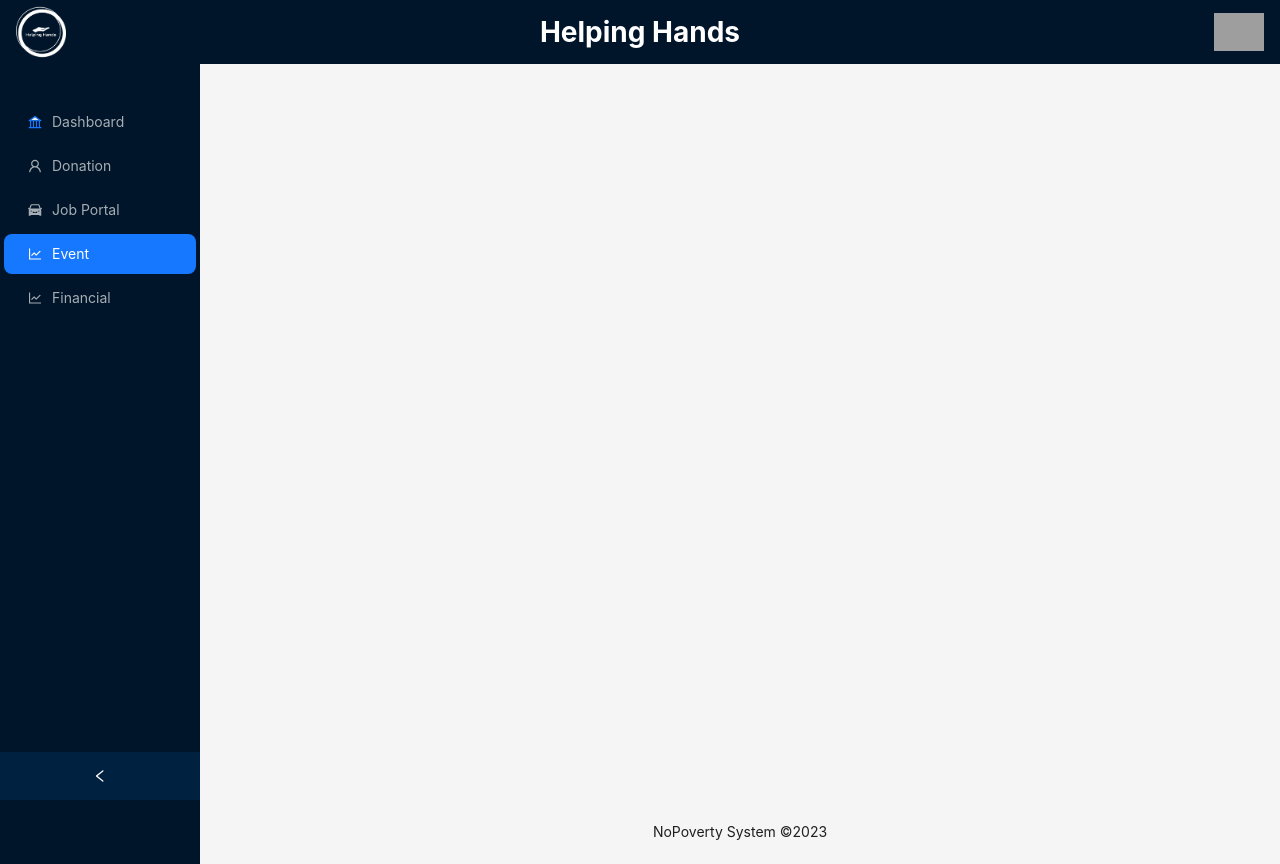
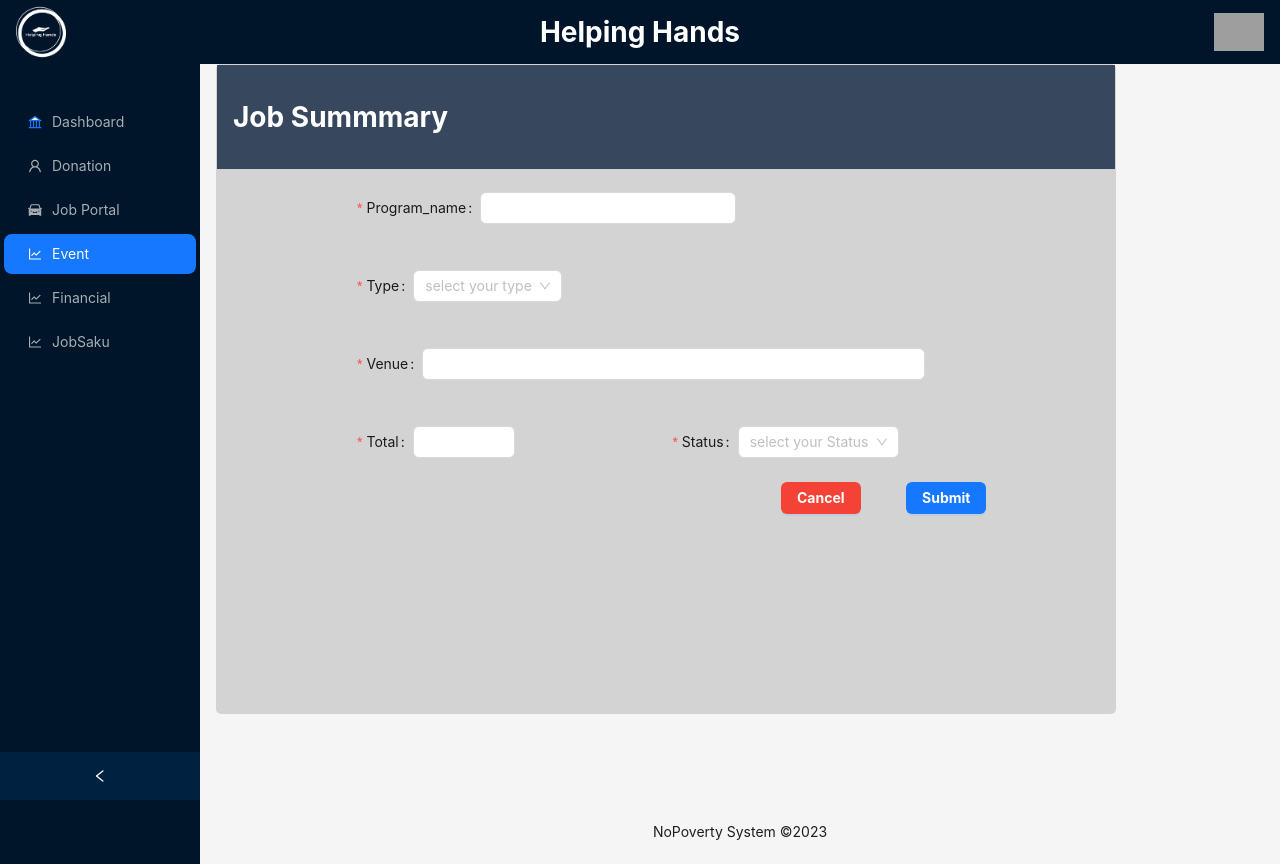
Before and after one commit to Sahan-Sandeepa/No_Poverty, a React (Create React App) app in the folder frontend/: page / in a window 1280 px wide. Both pictures are taken after a click on the item "Event". Built offline with nearby package versions, Linux system fonts and the light colour scheme; grey boxes are pictures that could not be loaded.

Commit message:
updated dashboard

```diff
--- a/frontend/src/components/header.js
+++ b/frontend/src/components/header.js
@@ -21,6 +21,7 @@ import Header_bar from "./header_bar"
 import Home from "../pages/AdminDashboard/Admin_dashboard"
 import AddFinancial from "../components/financial/AddFinancial"
 import Financial from "../components/financial/financial"
+import JobPost from "./jobPortal/JobPost"
 
 const { Header, Content, Footer, Sider } = Layout
 
@@ -46,6 +47,8 @@ const Dashboard = props => {
         getItem("Event", 3, <LineChartOutlined />),
         getItem("Financial", 4, <LineChartOutlined />),
 
+        getItem("JobSaku", 6, <LineChartOutlined />),
+
     ]
 
     const [collapsed, setCollapsed] = useState(false)
@@ -59,6 +62,7 @@ const Dashboard = props => {
         // <SalesOrder />,
         // <PurchaseOrder />,
         // <PurchaseRequest />,
+        <JobPost/>
         // <PuchaseItems />,
         // <Users />,
         // <StockOrder />
--- /dev/null
+++ b/frontend/src/components/jobPortal/JobPost.js
@@ -0,0 +1,242 @@
+import React from 'react'
+import {
+    AutoComplete,
+    Button,
+    Cascader,
+    Checkbox,
+    Col,
+    Form,
+    Input,
+    InputNumber,
+    Row,
+    Select,
+    DatePicker,
+    Layout,
+    message
+} from 'antd';
+import { useState } from 'react';
+import Form_header from '../common/Form_header';
+import CustomRow from '../common/Form_header';
+import WrapperCard from '../common/Wrapper_card';
+import WrapperContainer from '../common/Wrapper_container';
+import axios from "axios";
+import {} from "react-router-dom";
+
+
+const { Option } = Select;
+const { Header, Content, Footer } = Layout;
+
+
+const config = {
+    rules: [
+        {
+            type: 'object',
+            required: true,
+            message: 'Please select time!',
+        },
+    ],
+};
+
+const JobPost = () => {
+    const [size, setSize] = useState('large'); // default is 'middle'
+    const [name, setName] = useState("");
+    const [type, setType] = useState("");
+    const [date, setDate] = useState("");
+    const [venue, setVenue] = useState("");
+    const [total, setTotal] = useState("");
+    const [status, setStatus] = useState("");
+
+    function sendData(e) {
+        e.preventDefault();
+
+        const financialSchema = {
+            name, type, date, venue, total, status,
+        };
+
+        axios
+            .post("http://localhost/4000/financial/", financialSchema)
+            .then(() => {
+                message("inserted!", "Data Inserted!", "success");
+                window.location.reload(false);
+            })
+            .catch((err) => {
+                alert(err);
+            });
+    }
+
+
+    return (
+        <>
+            <div style={{ padding: 1, alignItems: "center", backgroundColor: '#D3D3D3', width: 900, height: 650, borderRadius: 5 }}>
+
+                <WrapperCard style={{ backgroundColor: "#37475E" }}>
+                    <CustomRow style={{ justifyContent: "space-between", padding: "16px" }} >
+                        <h1 style={{ color: "White" }}>Job Summmary</h1>
+
+                    </CustomRow>
+                </WrapperCard>
+                <Form
+                    onSubmit={sendData}
+                    style={{ padding: 1, paddingLeft: 140 }}
+                >
+                    <br></br>
+
+                    <Col span={12}>
+                        <Form.Item
+                            name="name"
+                            label="Program_name"
+                            rules={[
+                                {
+                                    required: true,
+                                    message: "Enter the Program name"
+                                }
+
+                            ]}
+                        >
+                            <Input
+                                onChange={(val) => {
+                                        setName(val.target.value);
+
+                                }}
+                            />
+                        </Form.Item>
+                    </Col>
+                    <br></br>
+
+                    <Row>
+
+                        <Form.Item
+                            name="Type"
+                            label="Type"
+                            rules={[
+                                {
+                                    required: true,
+                                    message: 'Please select Type!',
+                                },
+                            ]}
+
+                            onChange={(val) => {
+                                    setType(val.target.value);
+
+
+                            }}
+
+                        >
+                            <Select placeholder="select your type">
+                                <Option value="male">Donation</Option>
+                                <Option value="female">Events</Option>
+                            </Select>
+
+                        </Form.Item>
+                        <Col span={4} />
+
+                        {/* <Form.Item name="date-picker" label="DatePicker" {...config}>
+                            <DatePicker
+                                onChange={(val) => {
+                                        setDate(val.target.value);
+
+
+                                }} />
+                        </Form.Item> */}
+                    </Row>
+                    <br></br>
+
+                    <Col span={18}>
+                        <Form.Item
+                            name="Enter the venue"
+                            label="Venue"
+
+                            rules={[
+                                {
+                                    required: true,
+                                    message: "Please enter the place or venue"
+                                }
+                            ]}
+                        >
+                            <Input
+                               onChange={(e) => {
+                                setVenue(e.target.value);
+                              }}
+                            />
+                        </Form.Item>
+                    </Col>
+                    <br></br>
+
+                    <Row>
+                        <Col span={5} >
+
+                            <Form.Item
+                                name="Total"
+                                label="Total"
+
+                                rules={[
+                                    {
+                                        required: true,
+                                        message: "Please enter the total amount"
+                                    }
+                                ]}
+                            >
+                                <Input
+                                    onChange={(val) => {
+                                            setTotal(val.target.value);
+
+                                    }}
+                                />
+                            </Form.Item>
+                        </Col>
+                        <br></br>
+                        <Col span={5} />
+
+                        <Form.Item
+                            name="Status"
+                            label="Status"
+                            rules={[
+                                {
+                                    required: true,
+                                    message: 'Please select Status!',
+                                },
+                            ]}
+
+                            onChange={(val) => {
+                                    setStatus(val.target.value);
+
+
+                            }}
+                        >
+                            <Select placeholder="select your Status">
+                                <Option value="male">Completed</Option>
+                                <Option value="female">inCompleted</Option>
+                            </Select>
+                        </Form.Item>
+                        {/* </Col> */}
+                    </Row>
+                    {/* <br></br> */}
+
+
+                    <Row>
+                        <Col span={13} />
+                        <Form.Item label=" " colon={false} >
+                            <Button type="primary" color='red' htmlType="submit" style={{ backgroundColor: "#f44336", fontWeight: "bold" }}>
+                                Cancel
+                            </Button>
+                        </Form.Item>
+                        <Col span={1} />
+                        <Form.Item label=" " colon={false}>
+                            <Button type="primary" htmlType="submit"
+                                style={{ fontWeight: "bold" }} >
+                                Submit
+                            </Button>
+                        </Form.Item>
+
+
+                    </Row>
+
+
+                </Form >
+            </div>
+        </>
+
+    )
+}
+
+export default JobPost
```
Also changed, not shown: 1 other file (tests, documents, lock files or other folders).
